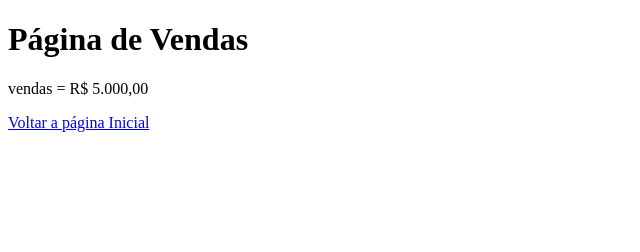
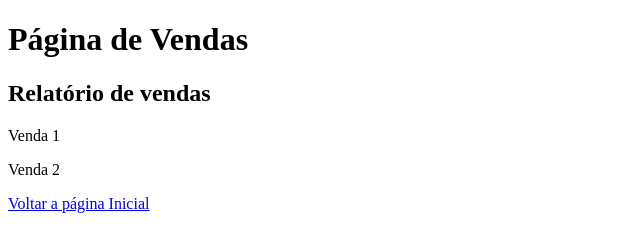
Before and after one commit to romarioalvescomputacao/aulaGitHub, a plain HTML site: page vendas.html in a window 1280 px wide. Shown: the whole page, without its empty margins (0-640 px from the left). Drawn offline with Linux system fonts and the light colour scheme.

Commit message:
update vendas

```diff
--- a/vendas.html
+++ b/vendas.html
@@ -8,7 +8,9 @@
 </head>
 <body>
     <h1>Página de Vendas</h1>
-    <p>vendas = R$ 5.000,00</p>
+    <h2>Relatório de vendas</h2>
+    <p>Venda 1</p>
+    <p>Venda 2</p>
     <a href="index.html"> Voltar a página Inicial</a>
 </body>
 </html>
```
